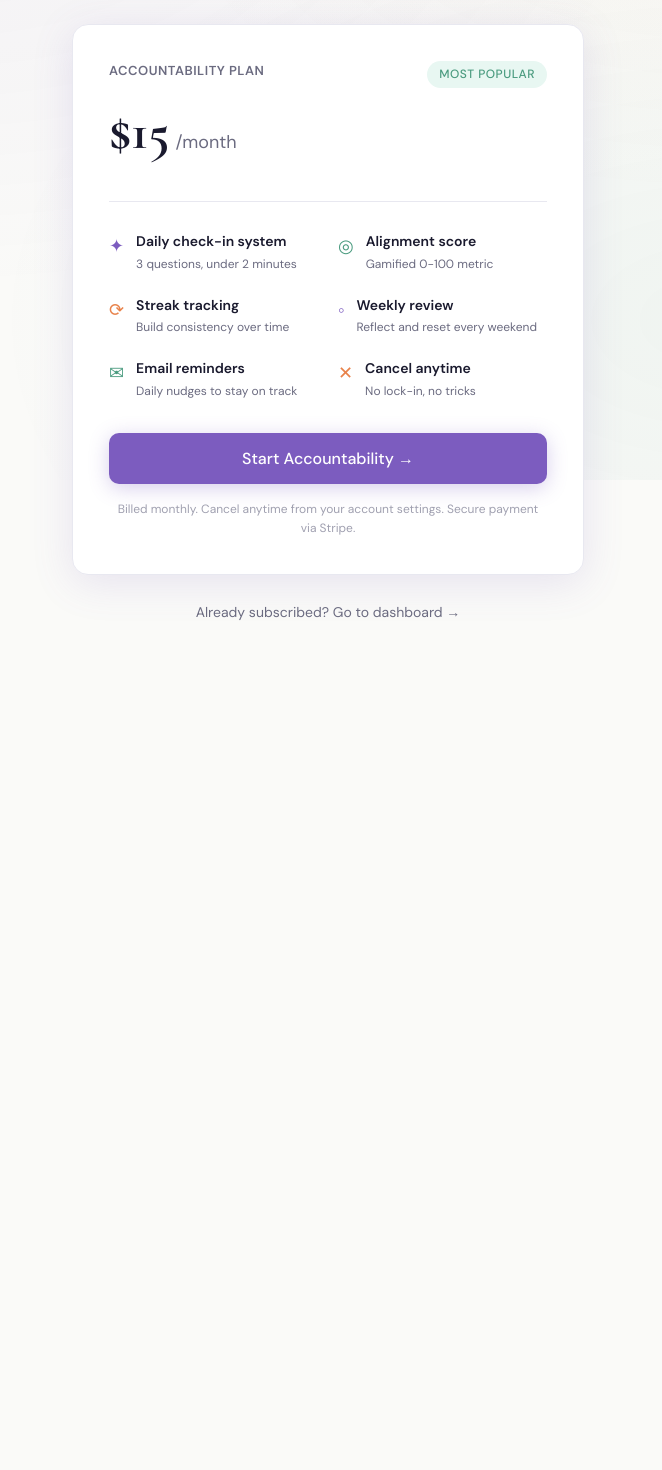
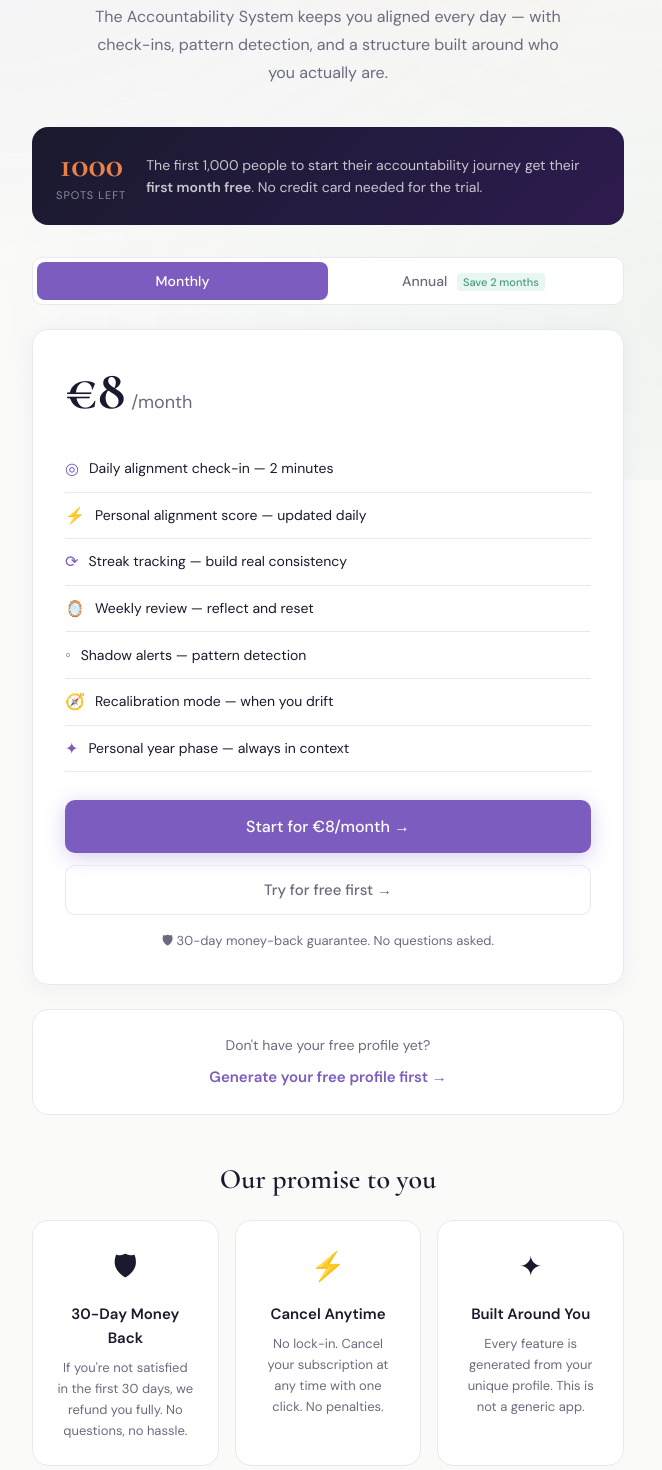
Before and after one commit to ciordasradu-droid/self-alignment-platform, a Next.js app: page /subscribe in a window 1280 px wide. Shown: the part 320-1790 px from the top of the page, without its empty margins (312-974 px from the left). Before the commit the page ends 1025 px from the top, so only its background shows below. Built offline with nearby package versions, Linux system fonts and the light colour scheme; no server answers; the database is empty.

Commit message:
add subscribe page, Stripe integration, first 1000 spots counter

```diff
--- a/app/subscribe/page.js
+++ b/app/subscribe/page.js
@@ -1,28 +1,37 @@
 'use client'
 
-import { useState } from 'react'
-import { useRouter } from 'next/navigation'
+import { useState, useEffect } from 'react'
+import Link from 'next/link'
 
 export default function SubscribePage() {
+  const [plan, setPlan] = useState('monthly')
+  const [spotsLeft, setSpotsLeft] = useState(null)
   const [loading, setLoading] = useState(false)
-  const router = useRouter()
+
+  useEffect(() => {
+    fetch('/api/spots')
+      .then(r => r.json())
+      .then(data => setSpotsLeft(data.spots_left))
+      .catch(() => setSpotsLeft(847))
+  }, [])
 
   const handleSubscribe = async () => {
     setLoading(true)
-    try {
-      const response = await fetch('/api/subscribe', {
-        method: 'POST',
-        headers: { 'Content-Type': 'application/json' },
-        body: JSON.stringify({ user_id: 'guest' })
-      })
-      const data = await response.json()
-      if (data.url) {
-        window.location.href = data.url
-      }
-    } catch (err) {
-      console.error(err)
+    const res = await fetch('/api/stripe/subscribe', {
+      method: 'POST',
+      headers: { 'Content-Type': 'application/json' },
+      body: JSON.stringify({ plan })
+    })
+    const data = await res.json()
+    if (data.url) {
+      window.location.href = data.url
+    } else {
       setLoading(false)
     }
+  }
+
+  const handleTryFree = () => {
+    window.location.href = '/dashboard'
   }
 
   return (
@@ -30,49 +39,90 @@ export default function SubscribePage() {
       <div className="cosmic-bg" />
       <main style={s.wrap}>
 
+        {/* Header */}
         <div style={s.header}>
-          <a href="/" style={s.back}>← Back</a>
+          <Link href="/" style={s.back}>← Back</Link>
         </div>
 
+        {/* Hero */}
         <div style={s.hero}>
-          <span className="tag tag-green" style={{marginBottom:'20px', display:'inline-block'}}>
+          <span className="tag tag-orange" style={{marginBottom:'16px', display:'inline-block'}}>
             Accountability System
           </span>
-          <h1 style={s.title}>Stay consistent.<br/>Build real momentum.</h1>
+          <h1 style={s.title}>
+            We are accountable to everyone.<br />
+            <span style={s.accent}>Except ourselves.</span>
+          </h1>
           <p style={s.subtitle}>
-            Your profile gives you clarity. The accountability system
-            keeps you moving — every single day.
+            The Accountability System keeps you aligned every day —
+            with check-ins, pattern detection, and a structure built around who you actually are.
           </p>
         </div>
 
-        <div style={s.card}>
+        {/* First 1000 banner */}
+        {spotsLeft !== null && spotsLeft > 0 && (
+          <div style={s.spotsBanner}>
+            <div style={s.spotsLeft}>
+              <span style={s.spotsNum}>{spotsLeft}</span>
+              <span style={s.spotsLabel}>spots left</span>
+            </div>
+            <p style={s.spotsText}>
+              The first 1,000 people to start their accountability journey get their <strong>first month free</strong>. No credit card needed for the trial.
+            </p>
+          </div>
+        )}
 
-          <div style={s.cardTop}>
-            <div>
-              <p style={s.planName}>Accountability Plan</p>
-              <div style={s.priceRow}>
-                <span style={s.price}>$15</span>
-                <span style={s.period}>/month</span>
-              </div>
-            </div>
-            <span className="tag tag-green">Most Popular</span>
+        {/* Plan toggle */}
+        <div style={s.toggle}>
+          <button
+            onClick={() => setPlan('monthly')}
+            style={{
+              ...s.toggleBtn,
+              background: plan === 'monthly' ? 'var(--purple)' : 'transparent',
+              color: plan === 'monthly' ? '#fff' : 'var(--text-muted)'
+            }}
+          >
+            Monthly
+          </button>
+          <button
+            onClick={() => setPlan('annual')}
+            style={{
+              ...s.toggleBtn,
+              background: plan === 'annual' ? 'var(--purple)' : 'transparent',
+              color: plan === 'annual' ? '#fff' : 'var(--text-muted)'
+            }}
+          >
+            Annual <span style={s.saveBadge}>Save 2 months</span>
+          </button>
+        </div>
+
+        {/* Pricing card */}
+        <div style={s.pricingCard}>
+          <div style={s.priceRow}>
+            <span style={s.price}>
+              {plan === 'monthly' ? '€8' : '€80'}
+            </span>
+            <span style={s.period}>
+              {plan === 'monthly' ? '/month' : '/year'}
+            </span>
+            {plan === 'annual' && (
+              <span style={s.annualNote}>2 months free</span>
+            )}
           </div>
 
-          <div style={s.featuresGrid}>
+          <div style={s.features}>
             {[
-              { icon:'✦', color:'var(--purple)', label:'Daily check-in system', sub:'3 questions, under 2 minutes' },
-              { icon:'◎', color:'var(--green)', label:'Alignment score', sub:'Gamified 0-100 metric' },
-              { icon:'⟳', color:'var(--orange)', label:'Streak tracking', sub:'Build consistency over time' },
-              { icon:'◦', color:'var(--purple)', label:'Weekly review', sub:'Reflect and reset every weekend' },
-              { icon:'✉', color:'var(--green)', label:'Email reminders', sub:'Daily nudges to stay on track' },
-              { icon:'✕', color:'var(--orange)', label:'Cancel anytime', sub:'No lock-in, no tricks' },
+              { icon:'◎', text:'Daily alignment check-in — 2 minutes' },
+              { icon:'⚡', text:'Personal alignment score — updated daily' },
+              { icon:'⟳', text:'Streak tracking — build real consistency' },
+              { icon:'🪞', text:'Weekly review — reflect and reset' },
+              { icon:'◦', text:'Shadow alerts — pattern detection' },
+              { icon:'🧭', text:'Recalibration mode — when you drift' },
+              { icon:'✦', text:'Personal year phase — always in context' },
             ].map((f, i) => (
-              <div key={i} style={s.featureItem}>
-                <div style={{...s.featureIcon, color: f.color}}>{f.icon}</div>
-                <div>
-                  <p style={s.featureLabel}>{f.label}</p>
-                  <p style={s.featureSub}>{f.sub}</p>
-                </div>
+              <div key={i} style={s.feature}>
+                <span style={{color:'var(--purple)', marginRight:'10px', fontSize:'16px'}}>{f.icon}</span>
+                <span style={s.featureText}>{f.text}</span>
               </div>
             ))}
           </div>
@@ -80,29 +130,50 @@ export default function SubscribePage() {
           <button
             onClick={handleSubscribe}
             disabled={loading}
-            style={{
-              ...s.btn,
-              background: loading ? '#ccc' : 'var(--purple)',
-              cursor: loading ? 'not-allowed' : 'pointer'
-            }}
+            style={s.subscribeBtn}
           >
-            {loading ? 'Redirecting...' : 'Start Accountability →'}
+            {loading ? 'Redirecting...' : `Start for ${plan === 'monthly' ? '€8/month' : '€80/year'} →`}
           </button>
 
-          <p style={s.disclaimer}>
-            Billed monthly. Cancel anytime from your account settings.
-            Secure payment via Stripe.
+          <button onClick={handleTryFree} style={s.tryFreeBtn}>
+            Try for free first →
+          </button>
+
+          <p style={s.guarantee}>
+            🛡 30-day money-back guarantee. No questions asked.
           </p>
-
         </div>
 
-        <div style={s.alreadyBox}>
-          <button
-            onClick={() => router.push('/dashboard')}
-            style={s.alreadyBtn}
-          >
-            Already subscribed? Go to dashboard →
-          </button>
+        {/* What you need first */}
+        <div style={s.profileNote}>
+          <p style={s.profileNoteText}>
+            Don't have your free profile yet?
+          </p>
+          <Link href="/onboarding" style={s.profileNoteLink}>
+            Generate your free profile first →
+          </Link>
+        </div>
+
+        {/* Guarantee section */}
+        <div style={s.guaranteeSection}>
+          <h2 style={s.guaranteeTitle}>Our promise to you</h2>
+          <div style={s.guaranteeGrid}>
+            <div style={s.guaranteeCard}>
+              <p style={s.guaranteeIcon}>🛡</p>
+              <p style={s.guaranteeCardTitle}>30-Day Money Back</p>
+              <p style={s.guaranteeCardText}>If you're not satisfied in the first 30 days, we refund you fully. No questions, no hassle.</p>
+            </div>
+            <div style={s.guaranteeCard}>
+              <p style={s.guaranteeIcon}>⚡</p>
+              <p style={s.guaranteeCardTitle}>Cancel Anytime</p>
+              <p style={s.guaranteeCardText}>No lock-in. Cancel your subscription at any time with one click. No penalties.</p>
+            </div>
+            <div style={s.guaranteeCard}>
+              <p style={s.guaranteeIcon}>✦</p>
+              <p style={s.guaranteeCardTitle}>Built Around You</p>
+              <p style={s.guaranteeCardText}>Every feature is generated from your unique profile. This is not a generic app.</p>
+            </div>
+          </div>
         </div>
 
       </main>
@@ -111,25 +182,40 @@ export default function SubscribePage() {
 }
 
 const s = {
-  wrap: { maxWidth:'560px', margin:'0 auto', padding:'32px 24px 80px' },
+  wrap: { maxWidth:'640px', margin:'0 auto', padding:'40px 24px 80px' },
   header: { marginBottom:'32px' },
   back: { fontSize:'14px', color:'var(--text-muted)', fontWeight:'500' },
   hero: { textAlign:'center', marginBottom:'40px' },
-  title: { fontSize:'40px', fontWeight:'600', color:'var(--text)', marginBottom:'16px', lineHeight:'1.2' },
-  subtitle: { fontSize:'16px', color:'var(--text-muted)', lineHeight:'1.7', fontWeight:'300' },
-  card: { background:'var(--surface)', borderRadius:'var(--radius)', border:'1px solid var(--border)', padding:'36px', boxShadow:'var(--shadow-lg)' },
-  cardTop: { display:'flex', justifyContent:'space-between', alignItems:'flex-start', marginBottom:'28px', paddingBottom:'28px', borderBottom:'1px solid var(--border)' },
-  planName: { fontSize:'13px', fontWeight:'600', color:'var(--text-muted)', textTransform:'uppercase', letterSpacing:'0.5px', marginBottom:'8px' },
-  priceRow: { display:'flex', alignItems:'baseline', gap:'6px' },
-  price: { fontSize:'52px', fontWeight:'700', color:'var(--text)', fontFamily:'Cormorant Garamond, serif' },
+  title: { fontSize:'clamp(32px, 5vw, 48px)', fontWeight:'600', color:'var(--text)', fontFamily:'Cormorant Garamond, serif', lineHeight:'1.15', marginBottom:'16px' },
+  accent: { color:'var(--orange)' },
+  subtitle: { fontSize:'16px', color:'var(--text-muted)', lineHeight:'1.75', maxWidth:'480px', margin:'0 auto' },
+  spotsBanner: { background:'linear-gradient(135deg, #1a1a2e 0%, #2d1b4e 100%)', borderRadius:'var(--radius)', padding:'20px 24px', marginBottom:'32px', display:'flex', gap:'20px', alignItems:'center' },
+  spotsLeft: { textAlign:'center', flexShrink:0 },
+  spotsNum: { display:'block', fontSize:'36px', fontWeight:'700', color:'var(--orange)', fontFamily:'Cormorant Garamond, serif', lineHeight:1 },
+  spotsLabel: { display:'block', fontSize:'11px', color:'rgba(255,255,255,0.5)', textTransform:'uppercase', letterSpacing:'1px', marginTop:'4px' },
+  spotsText: { fontSize:'14px', color:'rgba(255,255,255,0.75)', lineHeight:'1.6' },
+  toggle: { display:'flex', background:'var(--surface)', border:'1px solid var(--border)', borderRadius:'10px', padding:'4px', marginBottom:'24px' },
+  toggleBtn: { flex:1, padding:'10px', borderRadius:'8px', border:'none', fontSize:'14px', fontWeight:'500', cursor:'pointer', transition:'all 0.2s' },
+  saveBadge: { fontSize:'11px', background:'var(--green-light)', color:'var(--green)', padding:'2px 6px', borderRadius:'4px', marginLeft:'6px' },
+  pricingCard: { background:'var(--surface)', borderRadius:'var(--radius)', border:'1px solid var(--border)', padding:'32px', marginBottom:'24px', boxShadow:'var(--shadow)' },
+  priceRow: { display:'flex', alignItems:'baseline', gap:'6px', marginBottom:'28px' },
+  price: { fontSize:'56px', fontWeight:'700', color:'var(--text)', fontFamily:'Cormorant Garamond, serif', lineHeight:1 },
   period: { fontSize:'18px', color:'var(--text-muted)' },
-  featuresGrid: { display:'grid', gridTemplateColumns:'1fr 1fr', gap:'20px', marginBottom:'32px' },
-  featureItem: { display:'flex', gap:'12px', alignItems:'flex-start' },
-  featureIcon: { fontSize:'18px', marginTop:'2px', flexShrink:0 },
-  featureLabel: { fontSize:'14px', fontWeight:'600', color:'var(--text)', marginBottom:'2px' },
-  featureSub: { fontSize:'12px', color:'var(--text-muted)' },
-  btn: { width:'100%', padding:'15px', color:'#fff', border:'none', borderRadius:'10px', fontSize:'16px', fontWeight:'500', boxShadow:'0 4px 20px rgba(124,92,191,0.3)' },
-  disclaimer: { textAlign:'center', fontSize:'12px', color:'var(--text-light)', marginTop:'16px', lineHeight:'1.6' },
-  alreadyBox: { textAlign:'center', marginTop:'24px' },
-  alreadyBtn: { background:'none', border:'none', color:'var(--text-muted)', fontSize:'14px', cursor:'pointer' }
+  annualNote: { fontSize:'13px', background:'var(--green-light)', color:'var(--green)', padding:'4px 10px', borderRadius:'20px', fontWeight:'600', marginLeft:'8px' },
+  features: { marginBottom:'28px' },
+  feature: { display:'flex', alignItems:'center', padding:'10px 0', borderBottom:'1px solid var(--border)' },
+  featureText: { fontSize:'14px', color:'var(--text)', lineHeight:'1.5' },
+  subscribeBtn: { width:'100%', padding:'16px', background:'var(--purple)', color:'#fff', border:'none', borderRadius:'10px', fontSize:'16px', fontWeight:'500', cursor:'pointer', marginBottom:'12px', boxShadow:'0 4px 20px rgba(124,92,191,0.3)' },
+  tryFreeBtn: { width:'100%', padding:'14px', background:'transparent', color:'var(--text-muted)', border:'1.5px solid var(--border)', borderRadius:'10px', fontSize:'15px', fontWeight:'500', cursor:'pointer', marginBottom:'16px' },
+  guarantee: { textAlign:'center', fontSize:'13px', color:'var(--text-muted)' },
+  profileNote: { textAlign:'center', padding:'24px', background:'var(--surface)', borderRadius:'var(--radius)', border:'1px solid var(--border)', marginBottom:'32px' },
+  profileNoteText: { fontSize:'14px', color:'var(--text-muted)', marginBottom:'8px' },
+  profileNoteLink: { fontSize:'15px', color:'var(--purple)', fontWeight:'600' },
+  guaranteeSection: { marginTop:'48px' },
+  guaranteeTitle: { fontSize:'28px', fontWeight:'600', color:'var(--text)', fontFamily:'Cormorant Garamond, serif', textAlign:'center', marginBottom:'24px' },
+  guaranteeGrid: { display:'grid', gridTemplateColumns:'1fr 1fr 1fr', gap:'16px' },
+  guaranteeCard: { background:'var(--surface)', borderRadius:'var(--radius)', border:'1px solid var(--border)', padding:'24px', textAlign:'center' },
+  guaranteeIcon: { fontSize:'28px', marginBottom:'12px' },
+  guaranteeCardTitle: { fontSize:'15px', fontWeight:'600', color:'var(--text)', marginBottom:'8px' },
+  guaranteeCardText: { fontSize:'13px', color:'var(--text-muted)', lineHeight:'1.6' }
 }
```
Also changed, not shown: app/api/spots/route.js (added, +21 -0 lines), app/api/stripe/subscribe/route.js (added, +30 -0 lines).
